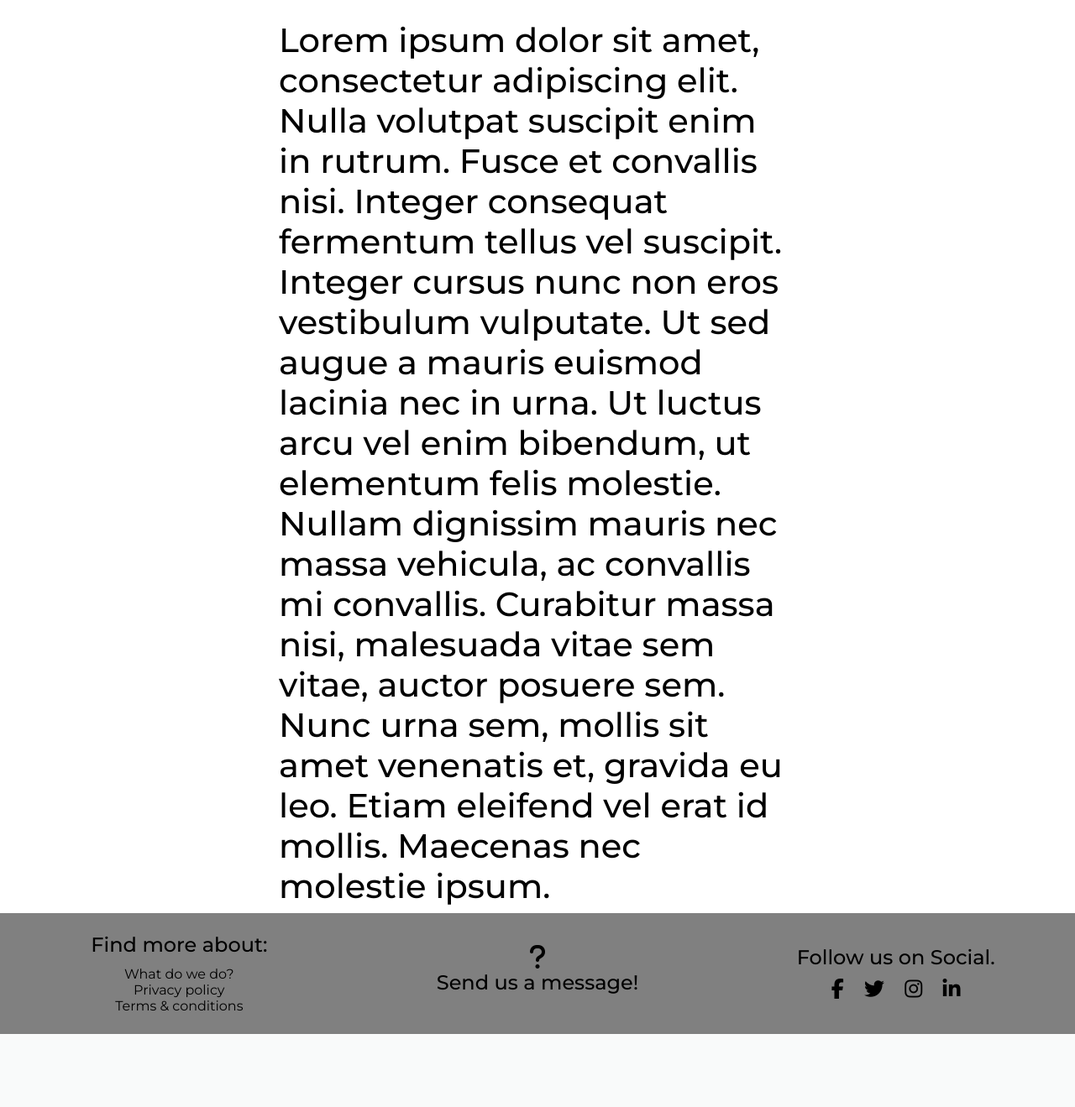
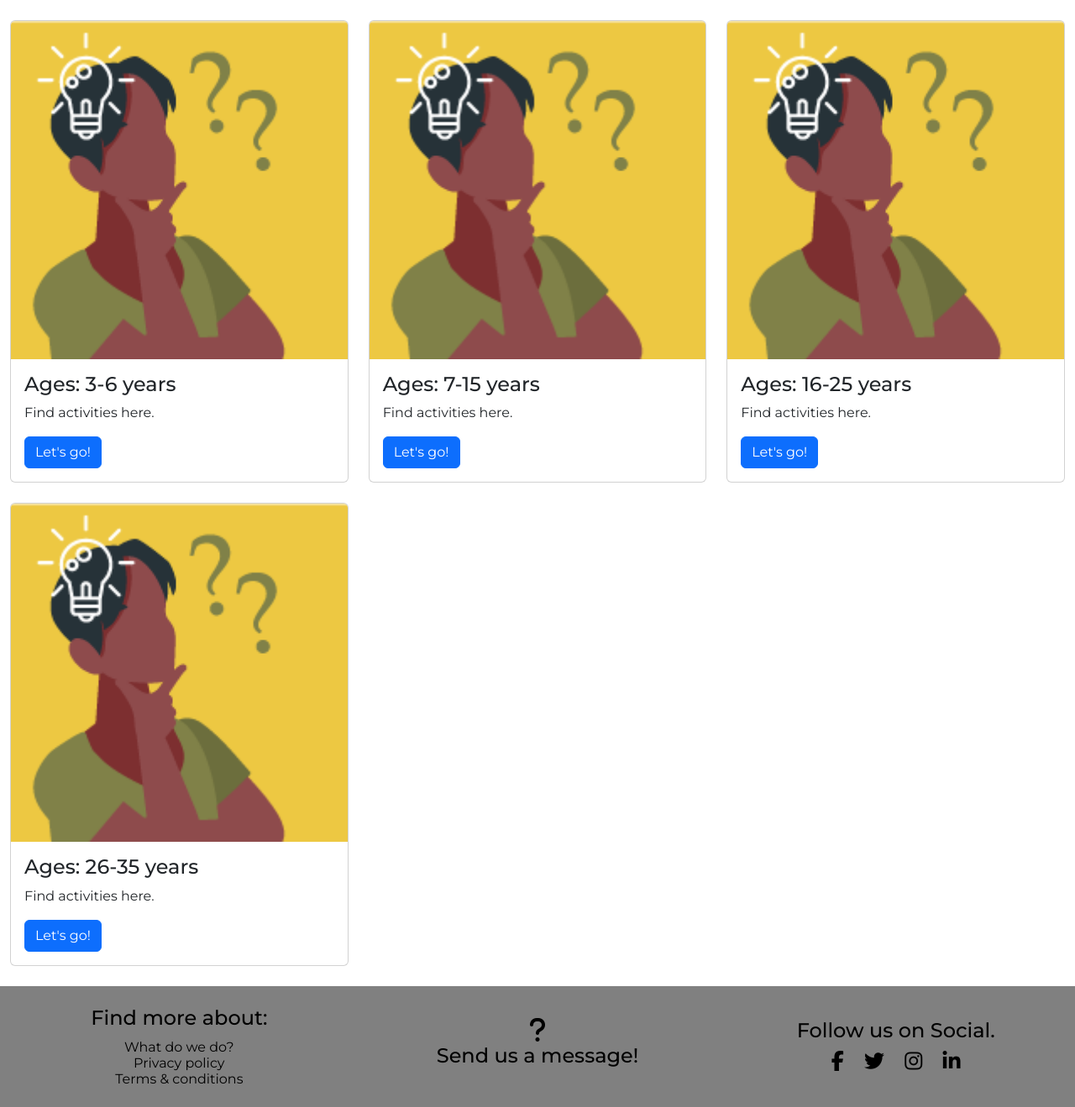
Before and after one commit to HinaKhan94/explore-it, a Django app: page / in a window 1280 px wide. Shown: the part 56-1375 px from the top of the page at 84% size. Before the commit the page ends 1288 px from the top, so only its background shows below. Run offline with Django 4.2, Linux system fonts and the light colour scheme; some libraries are stand-ins or nearby versions.

Commit message:
add index body section

```diff
--- a/static/css/style.css
+++ b/static/css/style.css
@@ -1,10 +1,10 @@
+
 body.main-bg {
     background-color: white;
     color: black;
     font-family: Montserrat, sans-serif;
 }
-<!--------------------------------------- Header ------------------------------------>
-
+<!--------------------------------------- header ------------------------------------>
 <!--------------------------------------- Footer ------------------------------------>
 /* General Footer Styles */
 .footer-column1 {
--- a/templates/index.html
+++ b/templates/index.html
@@ -2,12 +2,46 @@
 {% block content %}
 <div class="container-fluid" style="margin-top: 80px;">
     <div class="row">
-        <div class="col-md-6 offset-md-3">
-            <h1>Lorem ipsum dolor sit amet, consectetur adipiscing elit. Nulla volutpat suscipit enim in rutrum. Fusce et convallis nisi. Integer consequat fermentum tellus vel suscipit. Integer cursus nunc non eros vestibulum vulputate. Ut sed augue a mauris euismod lacinia nec in urna. Ut luctus arcu vel enim bibendum, ut elementum felis molestie. Nullam dignissim mauris nec massa vehicula, ac convallis mi convallis. Curabitur massa nisi, malesuada vitae sem vitae, auctor posuere sem. Nunc urna sem, mollis sit amet venenatis et, gravida eu leo. Etiam eleifend vel erat id mollis. Maecenas nec molestie ipsum.
-
-            </h1>
+        <div class="col-md-4">
+            <div class="card mb-4" style="width: 100%;">
+                <img class="card-img-top" src="/static/media/48 x 48-21.png" alt="Card image">
+                <div class="card-body">
+                    <h4 class="card-title">Ages: 3-6 years</h4>
+                    <p class="card-text">Find activities here.</p>
+                    <a href="#" class="btn btn-primary">Let's go!</a>
+                </div>
+            </div>
+        </div>
+        <div class="col-md-4">
+            <div class="card mb-4" style="width: 100%;">
+                <img class="card-img-top" src="/static/media/48 x 48-21.png" alt="Card image">
+                <div class="card-body">
+                    <h4 class="card-title">Ages: 7-15 years</h4>
+                    <p class="card-text">Find activities here.</p>
+                    <a href="#" class="btn btn-primary">Let's go!</a>
+                </div>
+            </div>
+        </div>
+        <div class="col-md-4">
+            <div class="card mb-4" style="width: 100%;">
+                <img class="card-img-top" src="/static/media/48 x 48-21.png" alt="Card image">
+                <div class="card-body">
+                    <h4 class="card-title">Ages: 16-25 years</h4>
+                    <p class="card-text">Find activities here.</p>
+                    <a href="#" class="btn btn-primary">Let's go!</a>
+                </div>
+            </div>
+        </div>
+        <div class="col-md-4">
+            <div class="card mb-4" style="width: 100%;">
+                <img class="card-img-top" src="/static/media/48 x 48-21.png" alt="Card image">
+                <div class="card-body">
+                    <h4 class="card-title">Ages: 26-35 years</h4>
+                    <p class="card-text">Find activities here.</p>
+                    <a href="#" class="btn btn-primary">Let's go!</a>
+                </div>
+            </div>
         </div>
     </div>
-
 </div>
-{%endblock%}
+{% endblock %}
```
Also changed, not shown: 1 other file.
